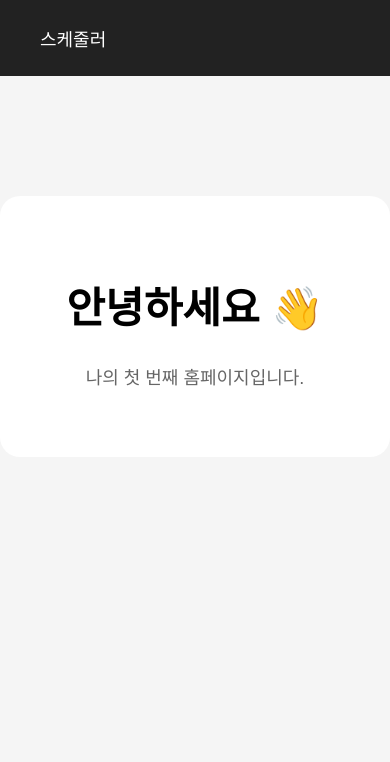
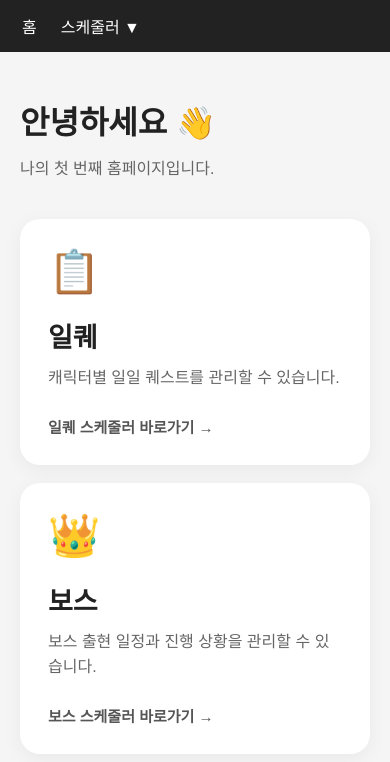
Before and after one commit to lyb9030/test-homepage, a plain HTML site: page index.html in a window 390 px wide. Drawn offline with Linux system fonts and the light colour scheme.

Commit message:
일퀘 및 보스 링크 연동 - 3
홈 CSS 개선

```diff
--- a/index.html
+++ b/index.html
@@ -1,31 +1,62 @@
 <!DOCTYPE html>
+
 <html lang="ko">
 <head>
     <meta charset="UTF-8">
     <meta name="viewport" content="width=device-width, initial-scale=1.0">
-    <title>Test Homepage</title>
+
+<title>My Homepage</title>
 
 <style>
+    * {
+        box-sizing: border-box;
+    }
+
     body {
         margin: 0;
         font-family: Arial, sans-serif;
         background: #f5f5f5;
-            text-align: center;
+        color: #222;
     }
 
-        /* 상단 메뉴 */
+
+    /* =========================
+       상단 메뉴
+    ========================= */
+
     .top-menu {
         width: 100%;
         background: #222;
-            padding: 15px 0;
-            text-align: left;
     }
 
     .menu-container {
-            max-width: 1000px;
+        max-width: 1100px;
         margin: 0 auto;
         padding: 0 20px;
+        display: flex;
+        align-items: center;
     }
+
+
+    /* 홈 */
+
+    .home-button {
+        display: inline-block;
+
+        padding: 15px 20px;
+
+        color: white;
+        text-decoration: none;
+
+        font-size: 18px;
+    }
+
+    .home-button:hover {
+        background: #444;
+    }
+
+
+    /* 스케줄러 */
 
     .menu-item {
         position: relative;
@@ -35,121 +66,280 @@
     .menu-button {
         background: none;
         border: none;
+
         color: white;
+
         font-size: 18px;
-            padding: 10px 20px;
+
+        padding: 15px 20px;
+
         cursor: pointer;
     }
 
     .menu-button:hover {
         background: #444;
-            border-radius: 8px;
     }
 
-        /* 하위 메뉴 */
+
+    /* =========================
+       스케줄러 하위 메뉴
+    ========================= */
+
     .submenu {
         display: none;
+
         position: absolute;
-            top: 100%;
+
+        top: calc(100% + 8px);
         left: 0;
+
+        width: 220px;
+
         background: white;
-            min-width: 140px;
-            border-radius: 8px;
-            box-shadow: 0 5px 15px rgba(0,0,0,0.15);
+
+        border-radius: 12px;
+
+        box-shadow:
+            0 8px 25px rgba(0, 0, 0, 0.15);
+
         overflow: hidden;
+
         z-index: 100;
     }
 
-        .submenu button {
-            display: block;
-            width: 100%;
-            padding: 12px 20px;
-            border: none;
-            background: white;
-            text-align: left;
-            font-size: 16px;
-            cursor: pointer;
-        }
-
-        .submenu button:hover {
-            background: #f0f0f0;
-        }
-
-        /* 스케줄러 메뉴 클릭 시 하위 메뉴 표시 */
     .menu-item.active .submenu {
         display: block;
     }
 
-        /* 메인 화면 */
-        .box {
-            margin: 120px auto;
-            max-width: 700px;
-            padding: 50px;
-            background: white;
-            border-radius: 20px;
+
+    .submenu a {
+        display: block;
+
+        padding: 18px 20px;
+
+        color: #222;
+
+        text-decoration: none;
+
+        text-align: left;
+
+        font-size: 17px;
+
+        font-weight: bold;
+
+        border-bottom: 1px solid #eee;
+
+        transition:
+            background 0.2s,
+            padding-left 0.2s;
     }
 
-        h1 {
+    .submenu a:last-child {
+        border-bottom: none;
+    }
+
+    .submenu a:hover {
+        background: #f5f5f5;
+
+        padding-left: 25px;
+    }
+
+
+    /* =========================
+       홈 화면
+    ========================= */
+
+    .home-container {
+        max-width: 1100px;
+
+        margin: 70px auto;
+
+        padding: 0 20px;
+    }
+
+
+    /* 환영 영역 */
+
+    .welcome {
+        margin-bottom: 40px;
+
+        text-align: left;
+    }
+
+    .welcome h1 {
+        margin: 0 0 12px;
+
         font-size: 42px;
     }
 
-        p {
-            font-size: 18px;
+    .welcome p {
+        margin: 0;
+
         color: #666;
-        }
 
-        /* 스케줄러 화면 */
-        .scheduler {
-            display: none;
-            max-width: 900px;
-            margin: 60px auto;
-            padding: 40px;
-            background: white;
-            border-radius: 20px;
-        }
-
-        .scheduler h2 {
-            font-size: 32px;
-            margin-bottom: 30px;
-        }
-
-        .scheduler-content {
-            padding: 50px 20px;
-            background: #f5f5f5;
-            border-radius: 15px;
-            color: #666;
         font-size: 18px;
     }
 
-        .back-button {
-            margin-top: 30px;
-            padding: 10px 20px;
-            border: none;
-            border-radius: 8px;
-            background: #222;
-            color: white;
-            cursor: pointer;
-            font-size: 15px;
+
+    /* =========================
+       기능 카드
+    ========================= */
+
+    .card-container {
+        display: grid;
+
+        grid-template-columns:
+            repeat(2, minmax(0, 1fr));
+
+        gap: 25px;
     }
 
-        .back-button:hover {
-            background: #444;
+
+    .feature-card {
+        display: block;
+
+        padding: 35px;
+
+        background: white;
+
+        border-radius: 20px;
+
+        text-decoration: none;
+
+        color: #222;
+
+        box-shadow:
+            0 5px 20px rgba(0, 0, 0, 0.05);
+
+        transition:
+            transform 0.2s,
+            box-shadow 0.2s;
+    }
+
+
+    .feature-card:hover {
+        transform: translateY(-5px);
+
+        box-shadow:
+            0 10px 30px rgba(0, 0, 0, 0.12);
+    }
+
+
+    .card-icon {
+        font-size: 42px;
+
+        margin-bottom: 20px;
+    }
+
+
+    .feature-card h2 {
+        margin: 0 0 10px;
+
+        font-size: 27px;
+    }
+
+
+    .feature-card p {
+        margin: 0 0 25px;
+
+        color: #666;
+
+        font-size: 16px;
+
+        line-height: 1.6;
+    }
+
+
+    .card-link {
+        font-size: 15px;
+
+        font-weight: bold;
+
+        color: #555;
+    }
+
+
+    /* =========================
+       모바일
+    ========================= */
+
+    @media (max-width: 700px) {
+
+        .menu-container {
+            padding: 0 10px;
+        }
+
+        .home-button,
+        .menu-button {
+            padding: 14px 12px;
+
+            font-size: 16px;
+        }
+
+
+        .home-container {
+            margin: 45px auto;
+        }
+
+
+        .welcome h1 {
+            font-size: 32px;
+        }
+
+        .welcome p {
+            font-size: 16px;
+        }
+
+
+        .card-container {
+            grid-template-columns: 1fr;
+
+            gap: 18px;
+        }
+
+
+        .feature-card {
+            padding: 28px;
+        }
+
     }
 </style>
+
 </head>
 
 <body>
 
-    <!-- 상단 메뉴 -->
+<!-- =========================
+     상단 메뉴
+========================= -->
+
 <div class="top-menu">
+
     <div class="menu-container">
 
-<div class="menu-item" id="schedulerMenu">
-    <button class="menu-button" onclick="toggleSchedulerMenu()">
-        스케줄러
+        <a
+            href="index.html"
+            class="home-button"
+        >
+            홈
+        </a>
+
+
+        <div
+            class="menu-item"
+            id="schedulerMenu"
+        >
+
+            <button
+                class="menu-button"
+                onclick="toggleSchedulerMenu()"
+            >
+                스케줄러 ▼
             </button>
 
+
             <div class="submenu">
+
                 <a href="daily.html">
                     일퀘
                 </a>
@@ -157,96 +347,153 @@
                 <a href="boss.html">
                     보스
                 </a>
-    </div>
+
             </div>
 
         </div>
+
+    </div>
+
 </div>
 
 
-    <!-- 메인 화면 -->
-    <div class="box" id="home">
-        <h1>안녕하세요 👋</h1>
-        <p>나의 첫 번째 홈페이지입니다.</p>
+
+<!-- =========================
+     홈 화면
+========================= -->
+
+<main class="home-container">
+
+
+    <!-- 환영 문구 -->
+
+    <section class="welcome">
+
+        <h1>
+            안녕하세요 👋
+        </h1>
+
+        <p>
+            나의 첫 번째 홈페이지입니다.
+        </p>
+
+    </section>
+
+
+
+    <!-- 기능 카드 -->
+
+    <section class="card-container">
+
+
+        <!-- 일퀘 -->
+
+        <a
+            href="daily.html"
+            class="feature-card"
+        >
+
+            <div class="card-icon">
+                📋
             </div>
 
+            <h2>
+                일퀘
+            </h2>
 
-    <!-- 일퀘 화면 -->
-    <div class="scheduler" id="dailyScheduler">
-        <h2>일퀘 스케줄러</h2>
+            <p>
+                캐릭터별 일일 퀘스트를
+                관리할 수 있습니다.
+            </p>
 
-        <div class="scheduler-content">
-            일일 퀘스트 내용을 이곳에 추가할 예정입니다.
+            <div class="card-link">
+                일퀘 스케줄러 바로가기 →
             </div>
 
-        <button class="back-button" onclick="goHome()">
-            홈으로
-        </button>
+        </a>
+
+
+
+        <!-- 보스 -->
+
+        <a
+            href="boss.html"
+            class="feature-card"
+        >
+
+            <div class="card-icon">
+                👑
             </div>
 
+            <h2>
+                보스
+            </h2>
 
-    <!-- 보스 화면 -->
-    <div class="scheduler" id="bossScheduler">
-        <h2>보스 스케줄러</h2>
+            <p>
+                보스 출현 일정과
+                진행 상황을 관리할 수 있습니다.
+            </p>
 
-        <div class="scheduler-content">
-            보스 스케줄 및 정보를 이곳에 추가할 예정입니다.
+            <div class="card-link">
+                보스 스케줄러 바로가기 →
             </div>
 
-        <button class="back-button" onclick="goHome()">
-            홈으로
-        </button>
-    </div>
+        </a>
 
 
+    </section>
+
+</main>
+
+
+
+<!-- =========================
+     JavaScript
+========================= -->
+
 <script>
-        // 스케줄러 하위 메뉴 열기/닫기
+
     function toggleSchedulerMenu() {
-            const menu = document.getElementById("schedulerMenu");
-            menu.classList.toggle("active");
+
+        const menu =
+            document.getElementById(
+                "schedulerMenu"
+            );
+
+        menu.classList.toggle(
+            "active"
+        );
+
     }
 
 
-        // 일퀘 / 보스 화면 열기
-        function openScheduler(type) {
+    /* 메뉴 바깥 클릭 시 닫기 */
 
-            // 모든 화면 숨기기
-            document.getElementById("home").style.display = "none";
-            document.getElementById("dailyScheduler").style.display = "none";
-            document.getElementById("bossScheduler").style.display = "none";
+    document.addEventListener(
+        "click",
+        function(event) {
 
-            // 선택한 화면 열기
-            if (type === "daily") {
-                document.getElementById("dailyScheduler").style.display = "block";
+            const menu =
+                document.getElementById(
+                    "schedulerMenu"
+                );
+
+
+            if (
+                !menu.contains(
+                    event.target
+                )
+            ) {
+
+                menu.classList.remove(
+                    "active"
+                );
+
             }
 
-            if (type === "boss") {
-                document.getElementById("bossScheduler").style.display = "block";
         }
+    );
 
-            // 메뉴 닫기
-            document.getElementById("schedulerMenu").classList.remove("active");
-        }
-
-
-        // 홈으로 돌아가기
-        function goHome() {
-            document.getElementById("home").style.display = "block";
-            document.getElementById("dailyScheduler").style.display = "none";
-            document.getElementById("bossScheduler").style.display = "none";
-        }
-
-
-        // 화면 다른 곳을 클릭하면 메뉴 닫기
-        document.addEventListener("click", function(event) {
-
-            const menu = document.getElementById("schedulerMenu");
-
-            if (!menu.contains(event.target)) {
-                menu.classList.remove("active");
-            }
-
-        });
 </script>
 
 </body>
```
Lines whose indentation alone changed are shown as unchanged.
